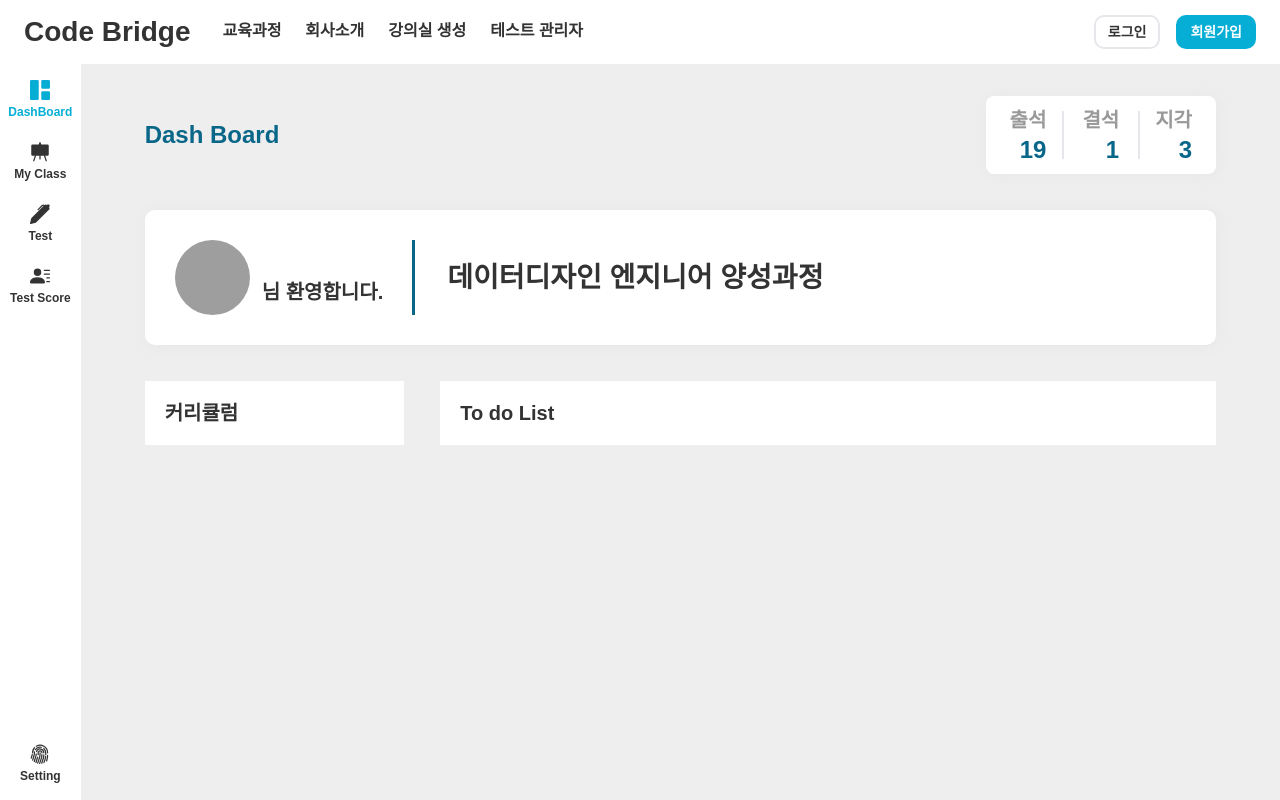
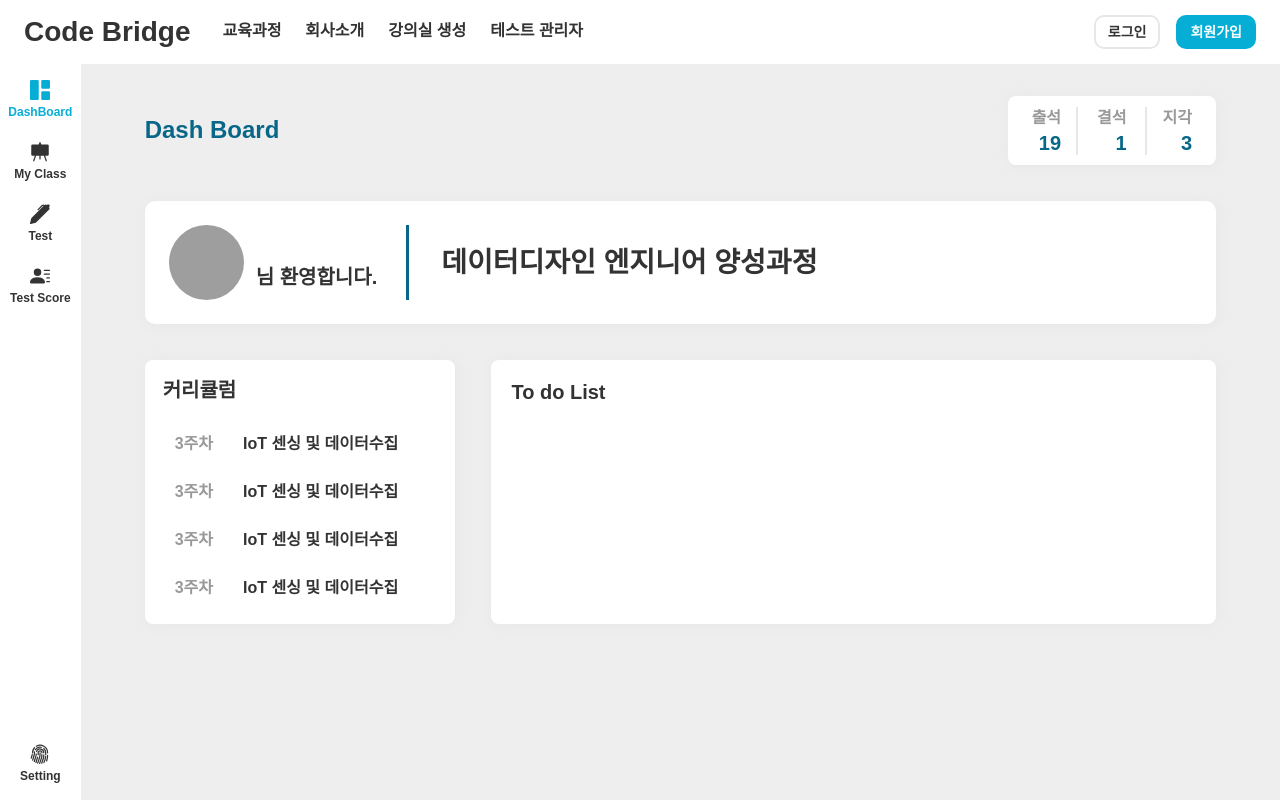
Before and after one commit to BaikJinHyeock/CodeBridge_Front, a React (Create React App) app: page /DashBoard in a window 1280 px wide. Built offline with nearby package versions, Linux system fonts and the light colour scheme; grey boxes are pictures that could not be loaded; a web font is replaced by a local one.

Commit message:
백진혁_대쉬보스 css 완료

```diff
--- a/src/SCSS/pages/_dashBoard.module.scss
+++ b/src/SCSS/pages/_dashBoard.module.scss
@@ -17,15 +17,73 @@
 
       .main_content_left {
         background-color: $font-sub-color1;
-        width: 25%;
-        padding: 20px;
+        padding: 12px 24px;
+        border-radius: 8px;
+        box-shadow: $box-shadow;
+        width: 30%;
+        padding: 12px;
+
+        h4 {
+          padding: 6px;
+          margin-bottom: 12px;
+        }
+
+        .main_content_left_curriList {
+          display: flex;
+          flex-direction: column;
+        }
       }
 
       .main_content_right {
         background-color: $font-sub-color1;
-        width: 75%;
+        padding: 12px 24px;
+        border-radius: 8px;
+        box-shadow: $box-shadow;
+        width: 70%;
         padding: 20px;
       }
     }
   }
 }
+
+.curriList_item {
+  display: flex;
+  padding: 12px 6px;
+  gap: 6px;
+  align-items: center;
+  // transition-duration: 100ms;
+  cursor: pointer;
+  border-radius: 10px;
+
+  &:hover {
+    background-color: $main-color;
+    div {
+      &:first-child {
+        span {
+          color: $font-sub-color1;
+        }
+      }
+      &:last-child {
+        span {
+          color: $font-sub-color1;
+        }
+      }
+    }
+  }
+
+  div {
+    padding: 4px 12px;
+
+    &:first-child {
+      span {
+        font-weight: 600;
+        color: #999999;
+      }
+    }
+    &:last-child {
+      span {
+        font-weight: 800;
+      }
+    }
+  }
+}
--- a/src/SCSS/pages/_profile.module.scss
+++ b/src/SCSS/pages/_profile.module.scss
@@ -7,7 +7,7 @@
   align-items: center;
   margin: 36px 0;
   background-color: $font-sub-color1;
-  padding: 30px;
+  padding: 24px;
   border-radius: 10px;
   box-shadow: $box-shadow;
 
@@ -59,7 +59,7 @@
     p {
       span {
         font-size: 24px;
-        font-weight: 800;
+        font-weight: 700;
         color: $sub-color;
         font-family: "Pretendard Variable";
       }
--- a/src/SCSS/pages/_title.module.scss
+++ b/src/SCSS/pages/_title.module.scss
@@ -48,9 +48,10 @@
 
       h4 {
         color: #999999;
+        font-size: 16px;
       }
       p {
-        font-size: 24px;
+        font-size: 20px;
         color: $sub-color;
         text-align: right;
         font-weight: 800;
--- a/src/components/DashBoard.jsx
+++ b/src/components/DashBoard.jsx
@@ -5,6 +5,19 @@ import Profile from "./Profile";
 import style from "../SCSS/pages/_dashBoard.module.scss";
 
 const DashBoard = () => {
+  const CurriList = () => {
+    return (
+      <div className={style.curriList_item}>
+        <div>
+          <span>3주차</span>
+        </div>
+        <div>
+          <span>IoT 센싱 및 데이터수집</span>
+        </div>
+      </div>
+    );
+  };
+
   return (
     <div className={style.wrap_container}>
       <div className={style.right_container}>
@@ -14,7 +27,14 @@ const DashBoard = () => {
         <div className={style.main_content}>
           <div className={style.main_content_left}>
             <h4>커리큘럼</h4>
+            <div className={style.main_content_left_curriList}>
+              <CurriList />
+              <CurriList />
+              <CurriList />
+              <CurriList />
+            </div>
           </div>
+
           <div className={style.main_content_right}>
             <h4>To do List</h4>
           </div>
--- a/src/components/Main.jsx
+++ b/src/components/Main.jsx
@@ -43,15 +43,15 @@ const Main = () => {
         <h2>강의실 둘러보기</h2>
         <Slider {...settings}>
           <img
-            src="https://i.pinimg.com/564x/75/53/60/7553605dba4e890c46da5ba4fcb931c0.jpg"
+            src="https://smhrd.or.kr/wp-content/uploads/2023/08/%EB%8C%80%EC%A7%80-1-%EC%82%AC%EB%B3%B8.png"
             alt=""
           />
           <img
-            src="https://i.pinimg.com/564x/75/53/60/7553605dba4e890c46da5ba4fcb931c0.jpg"
+            src="https://smhrd.or.kr/wp-content/uploads/2023/08/%EB%8C%80%EC%A7%80-1-%EC%82%AC%EB%B3%B8-2.png"
             alt=""
           />
           <img
-            src="https://i.pinimg.com/564x/75/53/60/7553605dba4e890c46da5ba4fcb931c0.jpg"
+            src="https://smhrd.or.kr/wp-content/uploads/2023/08/%EB%8C%80%EC%A7%80-1.png"
             alt=""
           />
           <img
```
Also changed, not shown: src/components/CompilerTest copy.jsx (added, +45 -0 lines), src/css/studyTest.css (deleted, +0 -86 lines).
